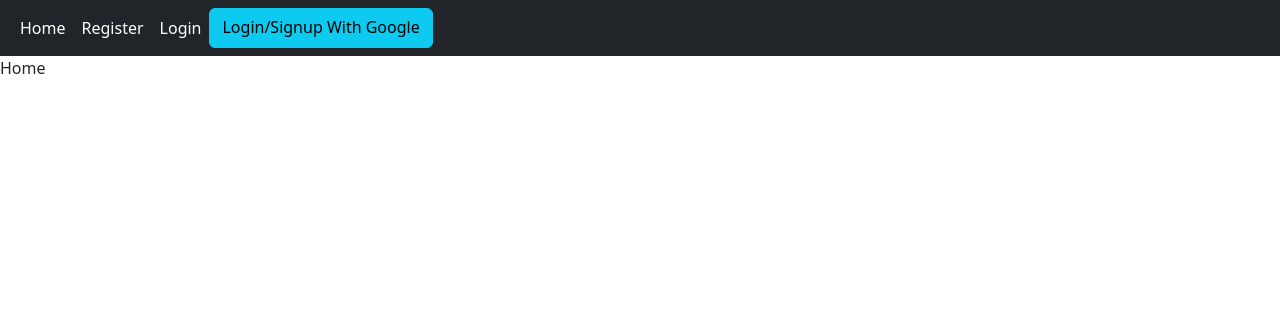
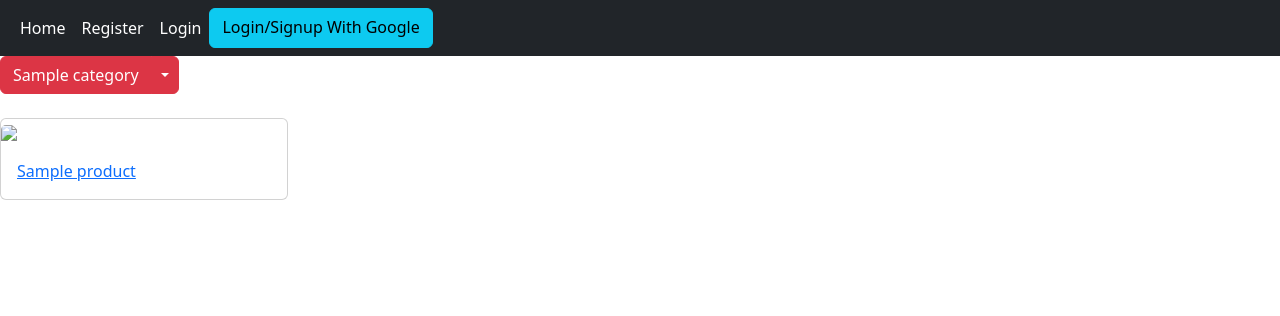
Before and after one commit to AfshinTrg/DjangoShop, a Django app: template DjangoShop/home/templates/home/home.html in a window 1280 px wide. Shown: the top 316 px of the page. Run offline with Django 4.2, Linux system fonts and the light colour scheme; the template is opened without the code that fills it: values that come from a table or form of the project are taken from there, others are empty; tables that the repository leaves empty hold one stand-in row (values such as "Sample post"); some libraries are stand-ins or nearby versions.

Commit message:
Add HomeView detail -show categories -show products

```diff
--- a/DjangoShop/home/templates/home/home.html
+++ b/DjangoShop/home/templates/home/home.html
@@ -1,5 +1,30 @@
 {% extends 'base.html' %}
 {% block title %} Home {% endblock %}
 {% block content %}
-    Home
+    {% for cat in categories %}
+            <div class="btn-group">
+              <a href="#" class="btn btn-danger">{{ cat.name }}</a>
+              <button type="button" class="btn btn-danger dropdown-toggle dropdown-toggle-split" data-bs-toggle="dropdown" aria-expanded="false">
+                <span class="visually-hidden">Toggle Dropdown</span>
+              </button>
+
+                  <ul class="dropdown-menu">
+                      {% for sub in cat.scategory.all %}
+                            <li><a class="dropdown-item" href="#">{{ sub.name }}</a></li>
+                      {% endfor %}
+                  </ul>
+
+            </div>
+    {% endfor %}
+    </br></br>
+    {% for product in products %}
+        <div class="card" style="width: 18rem; display: inline-block">
+          <img src="https://via.placeholder.com/150" class="card-img-top" >
+          <div class="card-body">
+            <a href="#" class="card-title">{{ product.name }}</a>
+          </div>
+        </div>
+    {% endfor %}
+
+
 {% endblock %}
--- a/DjangoShop/home/views.py
+++ b/DjangoShop/home/views.py
@@ -1,8 +1,11 @@
 from django.shortcuts import render
 from django.views import View
+from .models import Category, Product
 
 
 class HomeView(View):
 
     def get(self, request):
-        return render(request, 'home/home.html')
+        products = Product.objects.filter(available=True)
+        categories = Category.objects.filter(is_sub=False)
+        return render(request, 'home/home.html', {'products': products, 'categories': categories})
--- a/DjangoShop/templates/base.html
+++ b/DjangoShop/templates/base.html
@@ -9,6 +9,8 @@
         {% include 'inc/messages.html' %}
         {% include 'inc/navbar.html' %}
         {%  block content %}  {%  endblock %}
+    <!-- JavaScript Bundle with Popper -->
+    <script src="https://cdn.jsdelivr.net/npm/bootstrap@5.2.1/dist/js/bootstrap.bundle.min.js" integrity="sha384-u1OknCvxWvY5kfmNBILK2hRnQC3Pr17a+RTT6rIHI7NnikvbZlHgTPOOmMi466C8" crossorigin="anonymous"></script>
 
 </body>
 </html>
```
